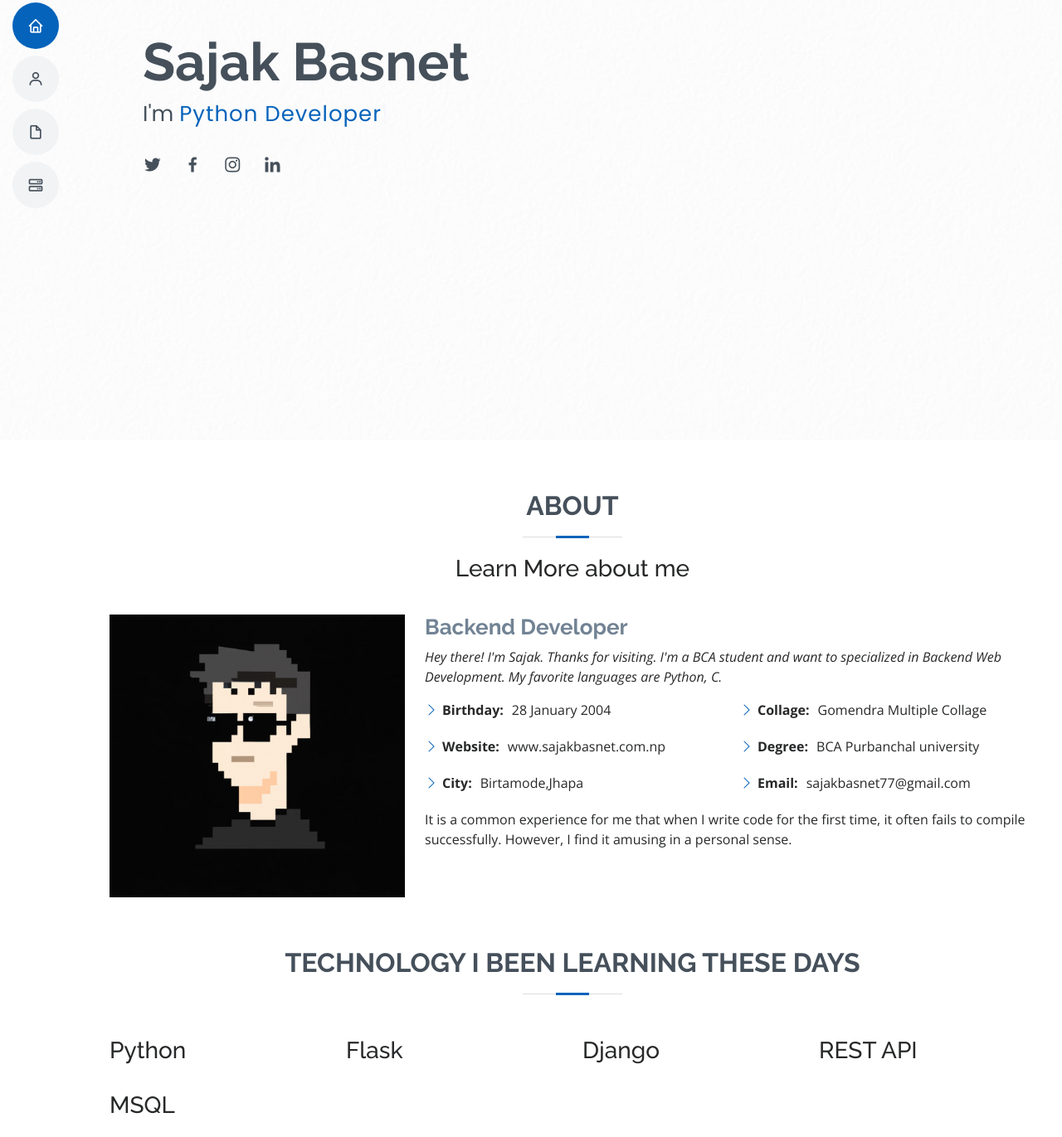
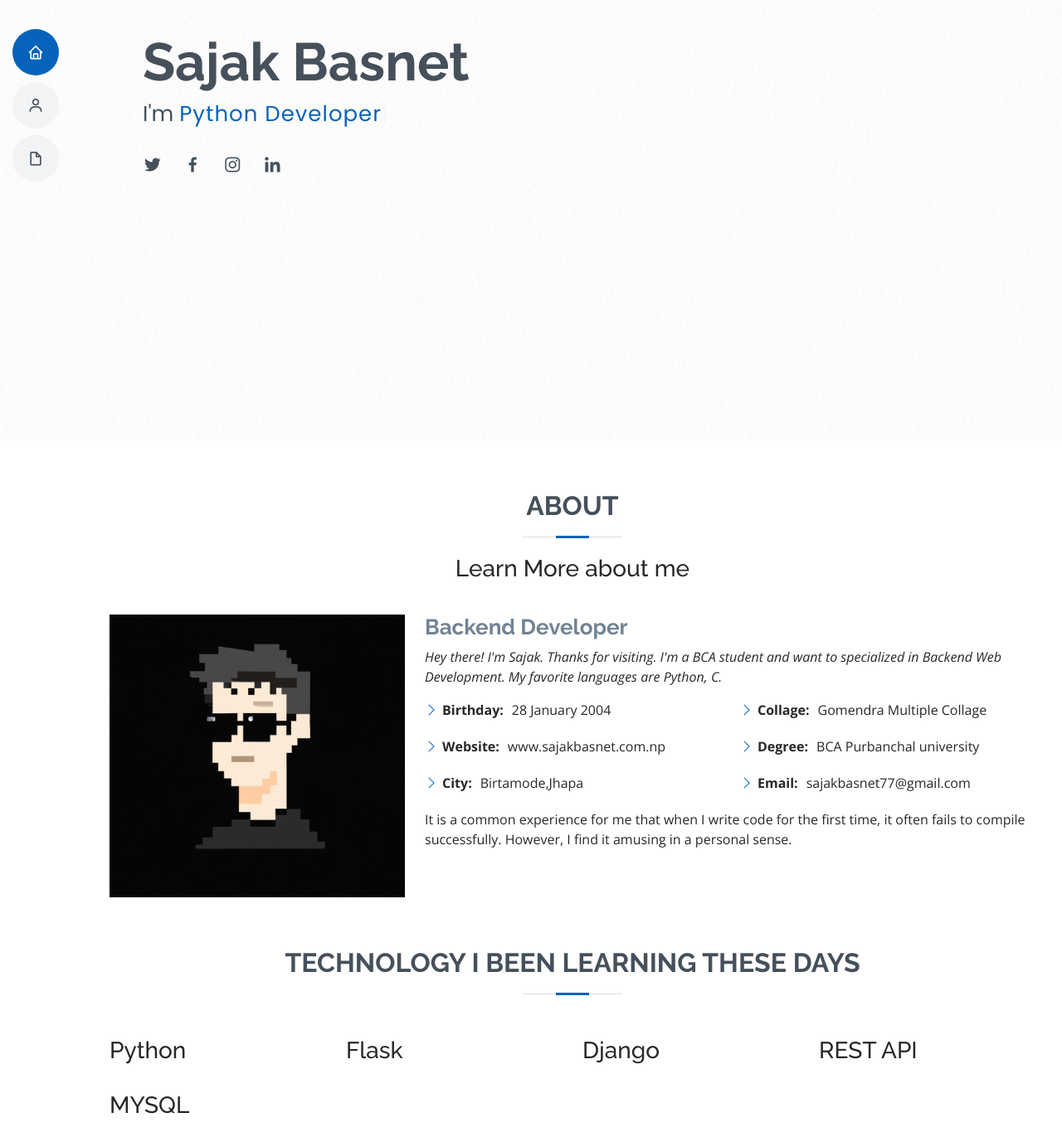
Before and after one commit to Bansnetsajak007/portfolio_site, a plain HTML site: page index.html in a window 1280 px wide. Shown: the part 269-1640 px from the top of the page at 83% size. Drawn offline with nearby package versions, Linux system fonts and the light colour scheme; files whose address does not match are found by name.

Commit message:
basic change

```diff
--- a/index.html
+++ b/index.html
@@ -50,7 +50,7 @@
         <li><a href="#about" class="nav-link scrollto"><i class="bx bx-user"></i> <span>About</span></a></li>
         <li><a href="#resume" class="nav-link scrollto"><i class="bx bx-file-blank"></i> <span>Resume</span></a></li>
         <!-- <li><a href="#portfolio" class="nav-link scrollto"><i class="bx bx-book-content"></i> <span>Portfolio</span></a></li> -->
-        <li><a href="#services" class="nav-link scrollto"><i class="bx bx-server"></i> <span>Services</span></a></li>
+        <!-- <li><a href="#services" class="nav-link scrollto"><i class="bx bx-server"></i> <span>Services</span></a></li> -->
       </ul>
     </nav><!-- .nav-menu -->
 
@@ -268,7 +268,7 @@
       <div class="col-lg-3 col-md-4 mt-4">
       <div class="icon-box">
       <i class="ri-database-2-line" style="color: #47aeff;"></i>
-      <h3>MSQL</h3>
+      <h3>MYSQL</h3>
       </div>
       </div>
       <!-- <div class="col-lg-3 col-md-4 mt-4">
```
